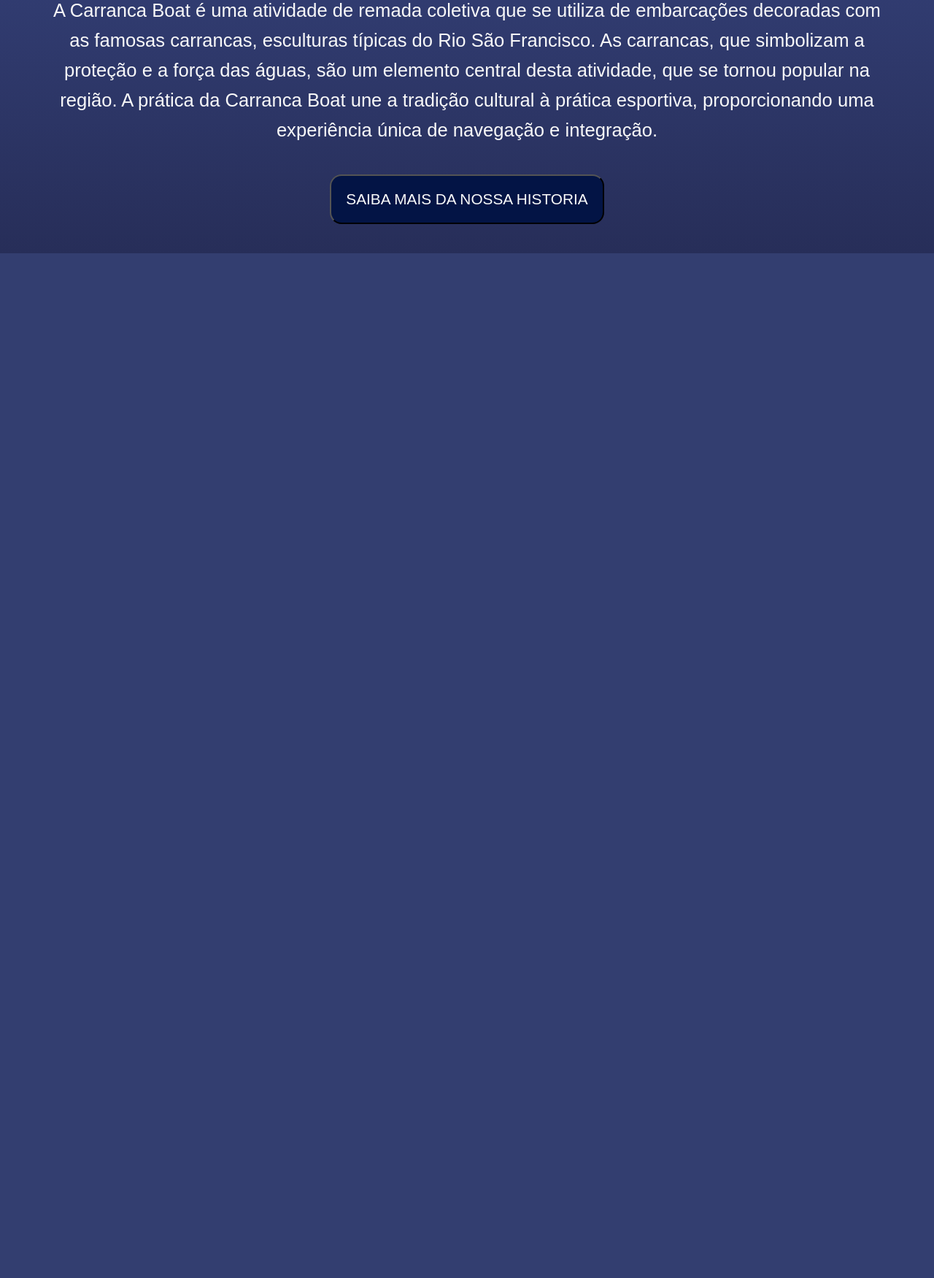
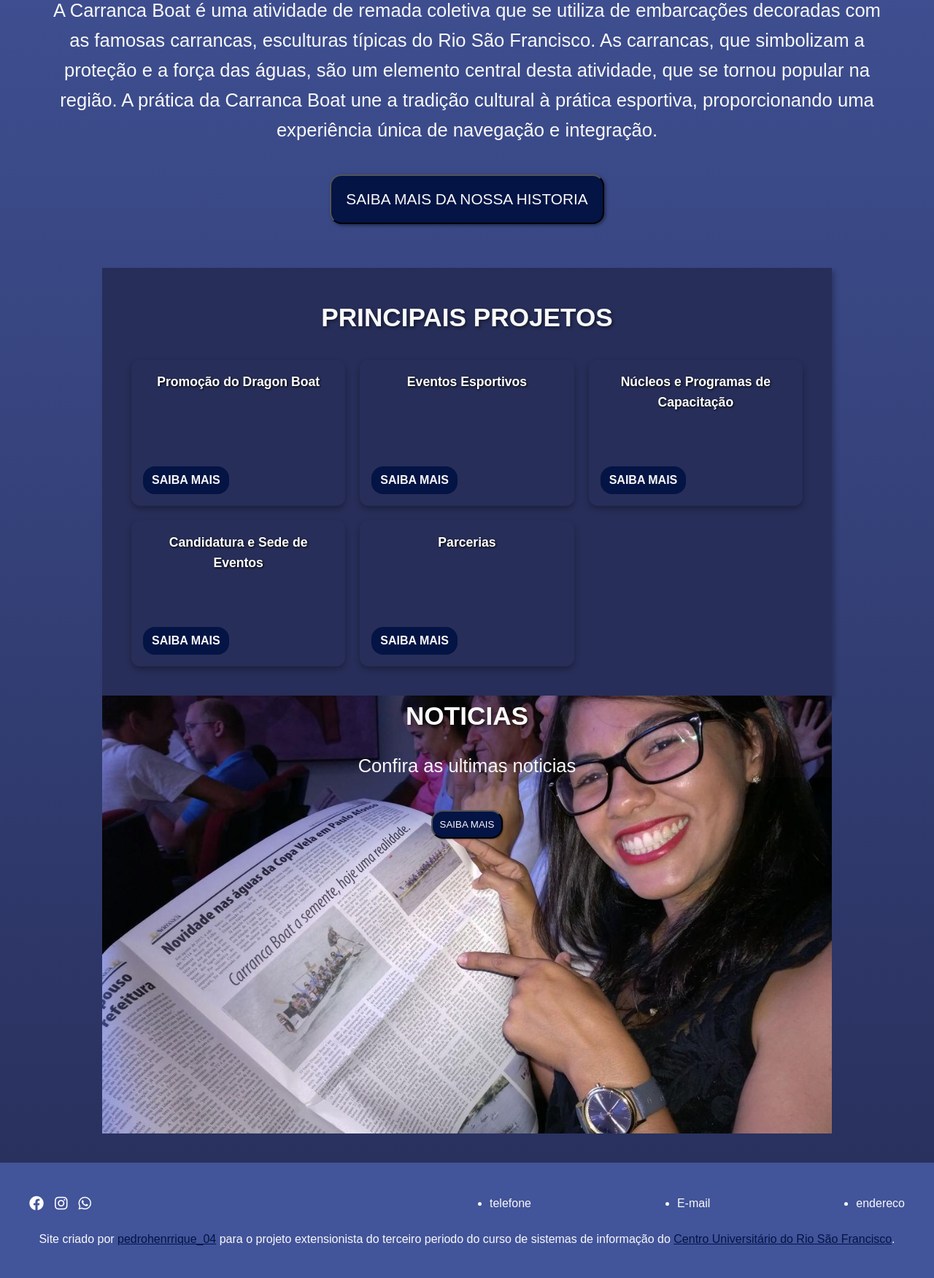
Before and after one commit to Kissuke/carranca_boat, a PHP site: page / in a window 1280 px wide. Shown: the part 880-2631 px from the top of the page at 73% size. Before the commit the page ends 1227 px from the top, so only its background shows below. Run offline with PHP 8.4, Linux system fonts and the light colour scheme.

Commit message:
primeira_pagina_semi_pronta

```diff
--- a/estilos/style.css
+++ b/estilos/style.css
@@ -28,7 +28,7 @@ body {
 }
 
 #cabecalho {
-    background-image: linear-gradient( to bottom, var(--cor04), #42549A);
+    background-image: linear-gradient(to bottom, var(--cor04), #42549A);
     display: flex;
     flex-wrap: wrap;
     justify-content: space-between;
@@ -59,7 +59,8 @@ body {
     content: "";
     position: absolute;
     left: 0;
-    bottom: -2px; /* Pequena distância do texto */
+    bottom: -2px;
+    /* Pequena distância do texto */
     width: 0;
     height: 2px;
     background-color: white;
@@ -81,6 +82,7 @@ body {
 }
 
 .social-icons a:hover {
+    transition: ease 0.3s;
     color: #ddd;
 }
 
@@ -122,30 +124,41 @@ body {
 #boat::before {
     content: "";
     position: absolute;
-  top: 0; left: 0;
+    top: 0;
+    left: 0;
     width: 100%;
     height: 100%;
-  background: linear-gradient(
-    to bottom,
-    rgba(56, 75, 152, 0.9) 0%,   /* quase opaco no topo */
-    rgba(56, 75, 152, 0.6) 30%,  /* médio logo abaixo */
-    rgba(56, 75, 152, 0.2) 70%,  /* quase transparente */
-    rgba(56, 75, 152, 0) 100%    /* totalmente transparente no final */
+    background: linear-gradient(to bottom,
+            rgba(56, 75, 152, 0.9) 0%,
+            /* quase opaco no topo */
+            rgba(56, 75, 152, 0.6) 30%,
+            /* médio logo abaixo */
+            rgba(56, 75, 152, 0.2) 70%,
+            /* quase transparente */
+            rgba(56, 75, 152, 0) 100%
+            /* totalmente transparente no final */
         );
     z-index: 0;
 }
 
-#boat > section {
+#boat>section {
     position: relative;
-  z-index: 1; /* conteúdo acima da camada */
+    z-index: 1;
+    /* conteúdo acima da camada */
+
 }
 
 .container {
     display: flex;
-  justify-content: center; /* Centraliza horizontalmente */
-  align-items: center;     /* Centraliza verticalmente */
-  height: 100vh;           /* Altura de 100% da viewport */
-  text-align: center;      /* Garante alinhamento do texto */
+    justify-content: center;
+    /* Centraliza horizontalmente */
+    align-items: center;
+    /* Centraliza verticalmente */
+    height: 100vh;
+    /* Altura de 100% da viewport */
+    text-align: center;
+    /* Garante alinhamento do texto */
+    box-shadow: 1px 4px 4px rgba(0, 0, 0, 0.223);
 }
 
 #boat h1 {
@@ -153,6 +166,7 @@ body {
     font-weight: bolder;
     font-size: 3em;
     margin-bottom: 230px;
+    text-shadow: 2px 2px 4px rgba(0, 0, 0, 0.492);
 }
 
 section {
@@ -162,6 +176,7 @@ section {
 
 h2 {
     font-size: 2.2em;
+    text-shadow: 2px 2px 4px rgba(0, 0, 0, 0.492);
 }
 
 p {
@@ -176,6 +191,8 @@ p {
     padding: 20px;
     border-radius: 16px;
     font-size: 1.3em;
+    box-shadow: 2px 2px 4px rgba(0, 0, 0, 0.43);
+    cursor: pointer;
 }
 
 button {
@@ -183,8 +200,120 @@ button {
     color: var(--cor05);
     padding: 10px;
     border-radius: 16px;
+    box-shadow: 1px 1px 2px rgba(0, 0, 0, 0.43);
+    cursor: pointer;
 }
 
+.projetos {
+    max-width: 1000px;
+    margin: auto;
+    background-color: var(--cor04);
+    box-shadow: 4px 4px 6px rgba(0, 0, 0, 0.223);
+    padding: 40px;
+    text-align: center;
+    margin-top: 60px;
+}
+
+.projetos h2 {
+    margin-bottom: 30px;
+}
+
+.grid-projetos {
+    display: grid;
+    grid-template-columns: repeat(auto-fit, minmax(250px, 1fr));
+    gap: 20px;
+}
+
+.card {
+    position: relative;
+    background-size: cover;
+    background-position: center;
+    border-radius: 12px;
+    height: 200px;
+    padding: 16px;
+    display: flex;
+    flex-direction: column;
+    justify-content: space-between;
+    color: white;
+    box-shadow: 0 4px 8px rgba(0, 0, 0, 0.3);
+}
+
+.card h3 {
+    font-size: 1.1em;
+    text-shadow: 1px 1px 3px #000;
+}
+
+.card a {
+    align-self: flex-start;
+    background-color: var(--cor03);
+    padding: 6px 12px;
+    color: var(--cor05);
+    text-decoration: none;
+    font-weight: bold;
+    border-radius: 16px;
+}
+
+.card a:hover {
+    background-color: var(--cor02);
+    color: #031445;
+    transition: ease 0.3s;
+}
+
+.card a:visited {
+    color: var(--cor07);
+}
+
+.card a:active {
+    color: var(--cor05);
+}
+
+#not {
+    background-image: url(../imagens/not.jpg);
+    max-width: 1000px;
+    height: 600px;
+    margin: auto;
+    background-size: cover;
+    background-position: center;
+}
+
+footer {
+    background-color: var(--cor07);
+    display: flex;
+    align-items: center;
+    gap: 20px;
+    flex-wrap: wrap;
+    padding: 40px;
+    margin-top: 40px;
+    justify-content: space-between;
+}
+
+.contact-info {
+    list-style: disc;
+    padding: 0;
+    margin: 0;
+    display: flex;
+    gap: 200px;
+    flex-wrap: wrap;
+}
+
+.contact-info li a {
+    text-decoration: none;
+    color: var(--cor05);
+}
+
+.contact-info li a:hover {
+    transition: ease 0.3s;
+    color: #ddd;
+}
+
+footer p {
+    font-size: 1em;
+    margin: auto;
+}
+
+footer a{
+    color: var(--cor03);
+}
 
 /* Responsivo */
 @media (max-width: 768px) {
@@ -193,7 +322,8 @@ button {
     }
 
     #nav-list {
-        position: absolute;
+        position: fixed;
+        /* fixo na tela */
         top: 80px;
         right: 30px;
         background-color: var(--cor04);
@@ -201,11 +331,18 @@ button {
         width: 200px;
         padding: 20px;
         border-radius: 8px;
-        box-shadow: 0 4px 6px rgba(0,0,0,0.3);
+        box-shadow: 0 4px 6px rgba(0, 0, 0, 0.3);
         opacity: 0;
         pointer-events: none;
         transform: translateY(-20px);
         transition: 0.3s ease;
+
+        max-height: 70vh;
+        /* limita altura a 70% da tela */
+        overflow-y: auto;
+        /* ativa rolagem vertical */
+        z-index: 1000;
+        /* garante que fique sobre outros elementos */
     }
 
     #nav-list.active {
@@ -214,4 +351,9 @@ button {
         transform: translateY(0);
     }
 
+    .contact-info {
+        flex-direction: column;
+        align-items: flex-start;
+        gap: 10px;
     }
+}
--- a/index.html
+++ b/index.html
@@ -8,6 +8,7 @@
     <link rel="stylesheet" href="estilos/style.css">
     <link rel="stylesheet" href="https://cdnjs.cloudflare.com/ajax/libs/font-awesome/6.4.0/css/all.min.css">
     <link href="https://fonts.googleapis.com/css2?family=M+PLUS+Rounded+1c:wght@400;700&display=swap" rel="stylesheet">
+
 </head>
 </head>
 
@@ -41,15 +42,6 @@
             <span></span>
         </div>
 
-        <script>
-            const hamburger = document.getElementById('hamburger');
-            const navList = document.getElementById('nav-list');
-
-            hamburger.addEventListener('click', () => {
-                navList.classList.toggle('active');
-            });
-        </script>
-
     </header>
 
     <main>
@@ -73,11 +65,80 @@
                 Carranca Boat une a tradição cultural à prática esportiva, proporcionando uma experiência única de
                 navegação e integração.</p>
 
-                <button class="grande">SAIBA MAIS DA NOSSA HISTORIA</button>
+            <button class="grande">SAIBA MAIS DA NOSSA HISTORIA</button>
 
         </section>
 
+        <section class="projetos">
+            <h2>PRINCIPAIS PROJETOS</h2>
+
+            <div class="grid-projetos">
+
+                <div class="card" style="background-image: url('');">
+                    <h3>Promoção do Dragon Boat</h3>
+                    <a href="#">SAIBA MAIS</a>
+                </div>
+
+                <div class="card" style="background-image: url('');">
+                    <h3>Eventos
+                        Esportivos</h3>
+                    <a href="#">SAIBA MAIS</a>
+                </div>
+
+                <div class="card" style="background-image: url('');">
+                    <h3>Núcleos e Programas de Capacitação
+                    </h3>
+                    <a href="#">SAIBA MAIS</a>
+                </div>
+
+                <div class="card" style="background-image: url('');">
+                    <h3>Candidatura e
+                        Sede de Eventos
+                    </h3>
+                    <a href="#">SAIBA MAIS</a>
+                </div>
+
+                <div class="card" style="background-image: url('');">
+                    <h3>Parcerias</h3>
+                    <a href="#">SAIBA MAIS</a>
+                </div>
+
+            </div>
+        </section>
+
+        <section id="not">
+            <h2>NOTICIAS</h2>
+
+            <p>Confira as ultimas noticias</p>
+
+            <button>SAIBA MAIS</button>
+        </section>
+
+        <script src="js/script.js"></script>
+
     </main>
+
+    <footer>
+        <div class="social-icons">
+            <a href="#"><i class="fa-brands fa-facebook"></i></a>
+            <a href="#"><i class="fa-brands fa-instagram"></i></a>
+            <a href="#"><i class="fa-brands fa-whatsapp"></i></a>
+        </div>
+
+        <ul>
+
+            <ul class="contact-info">
+                <li><a href="#">telefone</a></li>
+                <li><a href="#">E-mail</a></li>
+                <li><a href="#">endereco</a></li>
+            </ul>
+
+        </ul>
+
+         <p>Site criado por <a href="https://github.com/Kissuke">pedrohenrrique_04</a> para o projeto extensionista do
+            terceiro periodo do curso de sistemas de informação do <a href="https://www.unirios.edu.br/">Centro Universitário do Rio São Francisco</a>.</p>
+
+    </footer>
 
 </body>
 
--- /dev/null
+++ b/js/script.js
@@ -0,0 +1,17 @@
+const hamburger = document.getElementById("hamburger");
+const navList = document.getElementById("nav-list");
+
+hamburger.addEventListener("click", (e) => {
+  navList.classList.toggle("active");
+  e.stopPropagation();
+});
+
+document.addEventListener("click", (e) => {
+  if (
+    navList.classList.contains("active") &&
+    !navList.contains(e.target) &&
+    e.target !== hamburger
+  ) {
+    navList.classList.remove("active");
+  }
+});
```
Also changed, not shown: imagens/not.jpg (added). Lines whose indentation alone changed are shown as unchanged.
